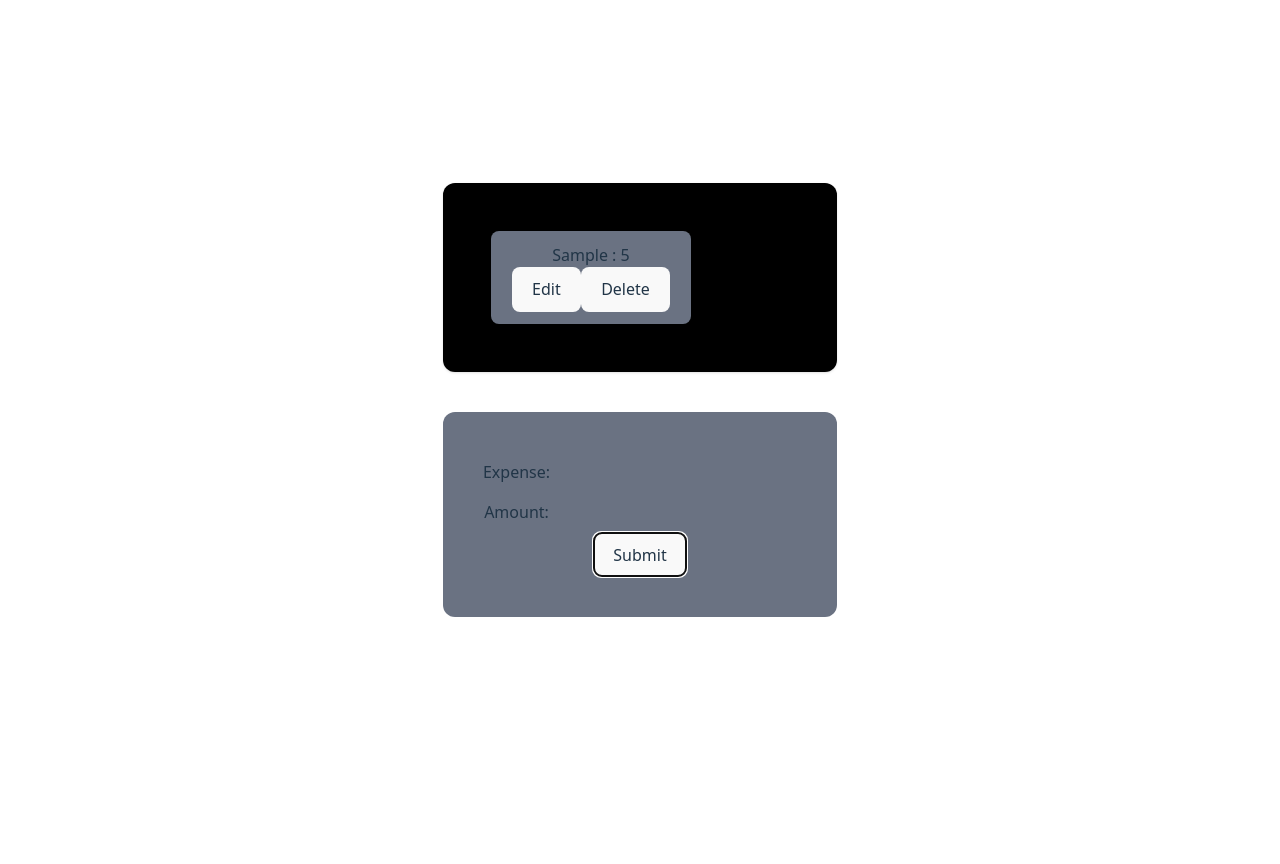
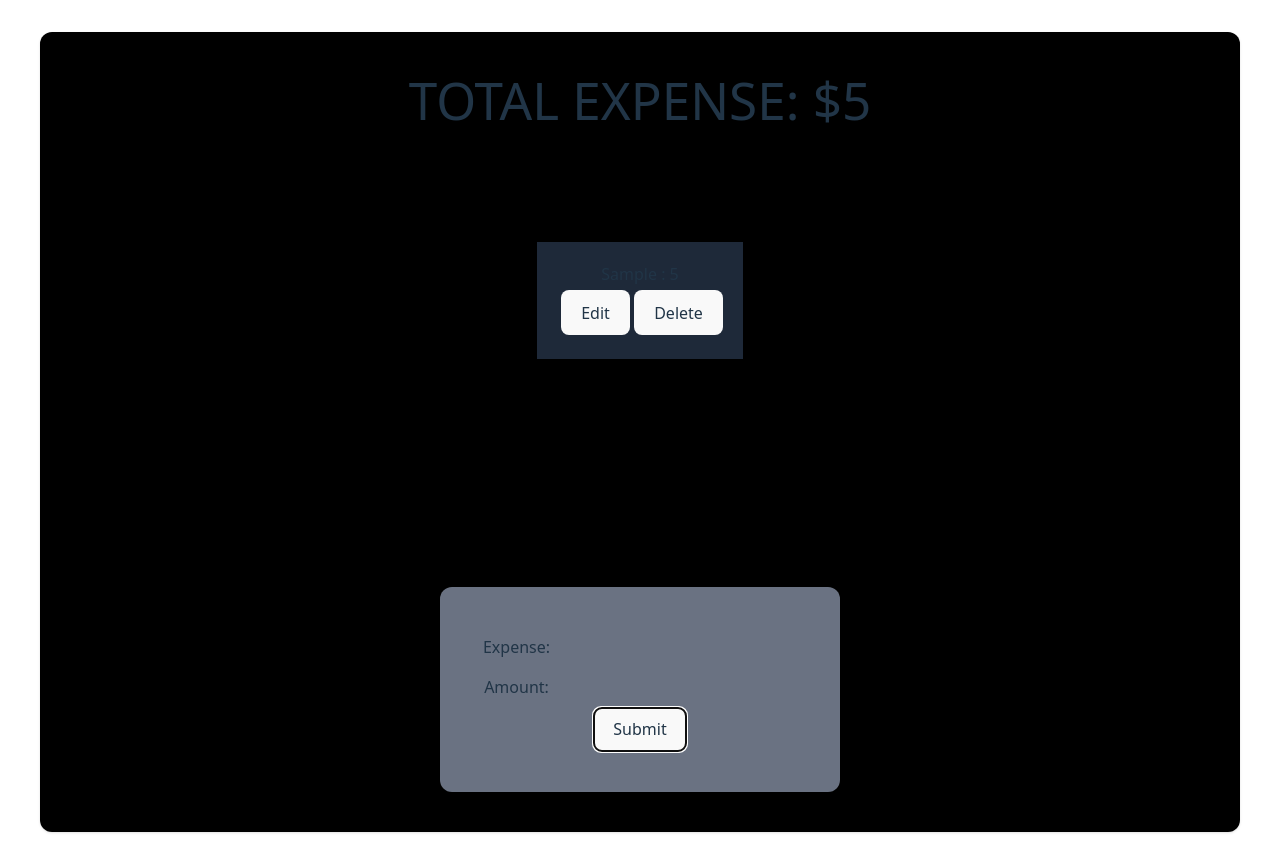
Before and after one commit to onurkaymak/expense-tracker-ts, a React (Vite) app: page / in a window 1280 px wide. Both pictures are taken after typing "Sample", "5" into the empty fields and a click on the button "Submit". Before the commit the page ends 800 px from the top, so only its background shows below. Built offline with nearby package versions, Linux system fonts and the light colour scheme.

Commit message:
Add total expense calculation with useEffect

```diff
--- a/src/App.tsx
+++ b/src/App.tsx
@@ -1,4 +1,4 @@
-import { useState } from "react";
+import { useEffect, useState } from "react";
 import "./App.css";
 import ExpenseList from "./components/ExpenseList";
 import ExpenseForm from "./components/ExpenseForm";
@@ -6,20 +6,27 @@ import type { Expense } from "./types";
 
 function App() {
   const [expense, setExpense] = useState<Expense[]>([]);
+  const [totalAmount, setTotalAmount] = useState<number>(0);
+
+  const totalExpenseCalc = (expense: Expense[]) => {
+    let total: number = 0;
+    expense.forEach((e) => (total += e.amount));
+    setTotalAmount(total);
+  };
 
   const editExpense = (
     editingId: string,
     editedExpense: string,
     editedAmount: number,
   ) => {
-    const updatedExpsense: Expense = {
+    const updatedExpense: Expense = {
       id: editingId,
       description: editedExpense,
       amount: editedAmount,
     };
     setExpense((prev) =>
       prev.map((e) =>
-        e.id === updatedExpsense.id ? { ...e, ...updatedExpsense } : e,
+        e.id === updatedExpense.id ? { ...e, ...updatedExpense } : e,
       ),
     );
   };
@@ -28,15 +35,20 @@ function App() {
     setExpense((prev) => prev.filter((e) => e.id !== id));
   };
 
+  useEffect(() => {
+    totalExpenseCalc(expense);
+  }, [expense]);
+
   return (
-    <>
+    <div className="flex flex-col bg-black p-10 rounded-xl shadow w-300 h-200 justify-items-center">
+      <h1>TOTAL EXPENSE: ${totalAmount}</h1>
       <ExpenseList
         expenses={expense}
         onEditExpense={editExpense}
         onDeleteExpense={deleteExpense}
       ></ExpenseList>
       <ExpenseForm onSetExpense={setExpense}></ExpenseForm>
-    </>
+    </div>
   );
 }
 
--- a/src/components/ExpenseForm.tsx
+++ b/src/components/ExpenseForm.tsx
@@ -25,7 +25,8 @@ const ExpenseForm = ({ onSetExpense }: Props) => {
   };
 
   return (
-    <div className="mt-10">
+    <div className="mt-auto justify-items-center">
+      <div className="w-100">
         <form
           action=""
           className="bg-gray-500 p-10 rounded-xl"
@@ -52,6 +53,7 @@ const ExpenseForm = ({ onSetExpense }: Props) => {
           <button type="submit">Submit</button>
         </form>
       </div>
+    </div>
   );
 };
 export default ExpenseForm;
--- a/src/components/ExpenseItem.tsx
+++ b/src/components/ExpenseItem.tsx
@@ -41,13 +41,14 @@ const ExpenseItem = ({
   };
 
   return (
-    <div>
+    <div className="bg-gray-800 p-5">
       {!isEditing ? (
-        <div className="bg-gray-500 p-1 pt-3 pb-3 rounded-lg shadow m-2 w-50">
+        <div>
           <div>
             {expenseDescription} : {expenseAmount}
             <div>
               <button
+                className="m-1"
                 onClick={() => {
                   setEditingId(expenseId);
                 }}
--- a/src/components/ExpenseList.tsx
+++ b/src/components/ExpenseList.tsx
@@ -17,9 +17,8 @@ const ExpenseList = ({ expenses, onEditExpense, onDeleteExpense }: Props) => {
   const [editingId, setEditingId] = useState<string | null>(null);
 
   return (
-    <>
-      <div className="flex flex-row bg-black p-10 rounded-xl shadow">
-        {expenses.length === 0 && <p>There is no expense yet.</p>}
+    <div className="flex flex-wrap m-auto gap-5">
+      {expenses.length === 0 && <p className="">There is no expense yet.</p>}
       {expenses.map((e) => {
         return (
           <ExpenseItem
@@ -35,7 +34,6 @@ const ExpenseList = ({ expenses, onEditExpense, onDeleteExpense }: Props) => {
         );
       })}
     </div>
-    </>
   );
 };
 
```
Lines whose indentation alone changed are shown as unchanged.
